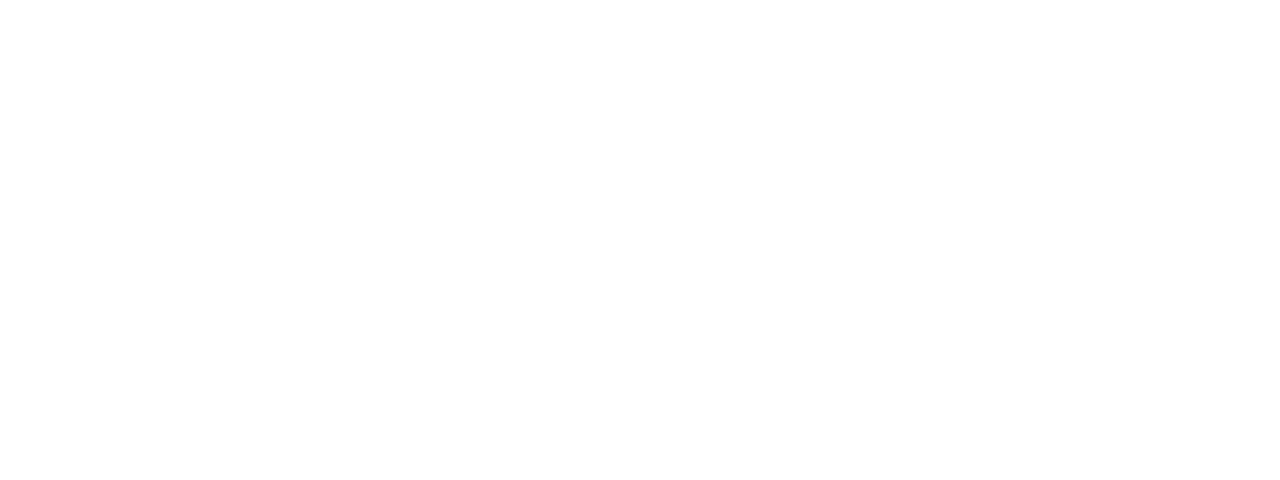
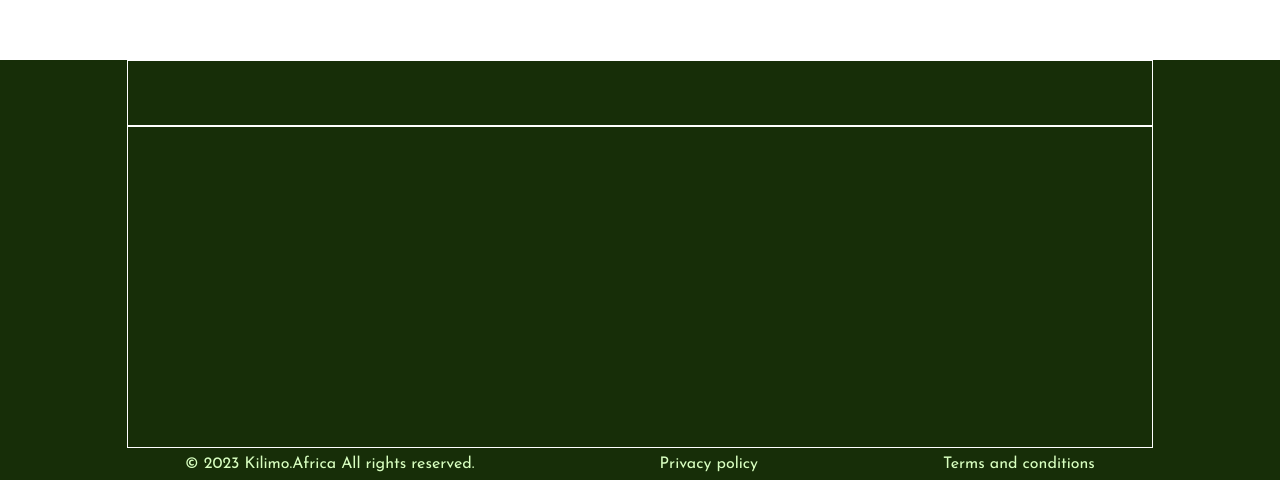
Before and after one commit to MokuaEnock/website, a React (Create React App) app: page / in a window 1280 px wide. Shown: the part 591-1071 px from the top of the page. Before the commit the page ends 861 px from the top, so only its background shows below. Built offline with nearby package versions, Linux system fonts and the light colour scheme.

Commit message:
create footer foot and style it

```diff
--- a/src/components/footer/Footer.css
+++ b/src/components/footer/Footer.css
@@ -0,0 +1,35 @@
+footer {
+  /* border: thin solid var(--primary-color); */
+  height: max-content;
+  width: 100vw;
+  background-color: var(--primary-color);
+  display: flex;
+  flex-direction: column;
+  align-items: center;
+  justify-content: center;
+}
+
+.footer-head {
+  height: 8vh;
+  width: 80%;
+  border: thin solid white;
+}
+
+.footer-container {
+  width: 80%;
+  height: 40vh;
+  border: thin solid white;
+}
+
+.footer-foot {
+  height: 4vh;
+  width: 100%;
+  display: flex;
+  flex-direction: row;
+  align-items: center;
+  justify-content: space-evenly;
+}
+
+.footer-foot * {
+  color: var(--tertiary-color);
+}
--- a/src/components/footer/Footer.js
+++ b/src/components/footer/Footer.js
@@ -1,5 +1,19 @@
+import { Link } from "react-router-dom";
 import "./Footer.css";
 
 export default function Footer() {
-  return <footer></footer>;
+  return (
+    <footer>
+      <div className="footer-head">
+        <span></span>
+        <form></form>
+      </div>
+      <div className="footer-container"></div>
+      <div className="footer-foot">
+        <p>&copy; 2023 Kilimo.Africa All rights reserved.</p>
+        <Link to="/privacy">Privacy policy</Link>
+        <Link to="/terms">Terms and conditions</Link>
+      </div>
+    </footer>
+  );
 }
```
